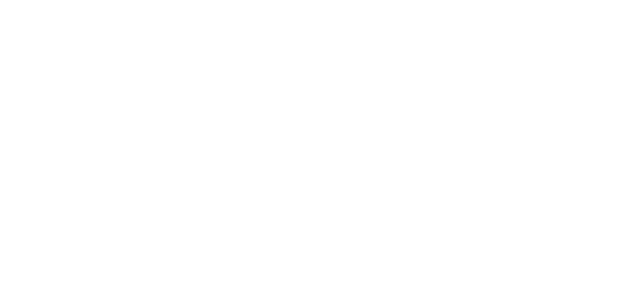
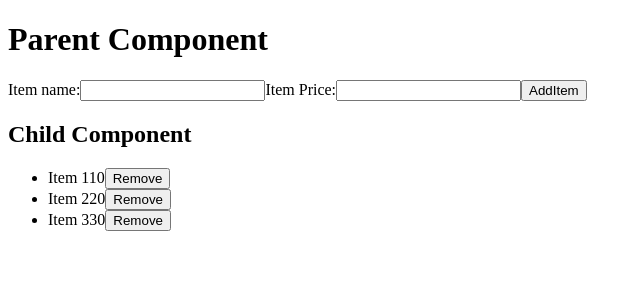
Before and after one commit to acciojob/lift-state-up-4-kamrankhan0001, a React app: page / in a window 1280 px wide. Shown: the top 300 px of the page, without its empty margins (0-642 px from the left). Built offline with nearby package versions, Linux system fonts and the light colour scheme.

Commit message:
submitting code-Thu Jul 13 2023 23:17:27 GMT+0530 (India Standard Time)

```diff
--- a/src/components/App.js
+++ b/src/components/App.js
@@ -1,13 +1,63 @@
 
-import React from "react";
+import React, { useState } from "react";
 import './../styles/App.css';
 
-const App = () => {
+//import React, { useState } from "react";
+
+// Child component to display the list of items
+const ChildComponent = ({ cartItems, removeItem }) => {
   return (
-    <div>
-        {/* Do not remove the main div */}
+    <div className="child">
+
+
+      <h2>Child Component</h2>
+      <ul>
+        {cartItems.map((item, index) => (
+          <li key={index}>
+            <span id="itemName">{item.name}</span>
+            <span id="itemPrice">{item.price}</span>
+            <button onClick={() => removeItem(index)}>Remove</button>
+
+          </li>
+        ))}
+      </ul>
     </div>
-  )
-}
+  );
+};
 
-export default App
+// Parent component
+const ParentComponent = () => {
+  const [cartItems, setCartItems] = useState([
+    { name: "Item 1", price: 10 },
+    { name: "Item 2", price: 20 },
+    { name: "Item 3", price: 30 }
+  ]);
+
+  // Function to remove an item from cart
+  const removeItem = (index) => {
+    const updatedCartItems = [...cartItems];
+    updatedCartItems.splice(index, 1);
+    setCartItems(updatedCartItems);
+  };
+
+
+  const addItem = (index) => {
+    const updatedCartItems = [...cartItems];
+    updatedCartItems.splice(index, 1);
+    setCartItems(updatedCartItems);
+  };
+
+  return (
+    <div className="parent">
+      <h1>Parent Component</h1>
+      <label>Item name:</label>
+      <input type="text"></input>
+      <label>Item Price:</label>
+      <input type="number"></input>
+       <button onClick={() => addItem(index)}>AddItem</button>
+      <ChildComponent cartItems={cartItems} removeItem={removeItem} />
+    </div>
+  );
+};
+
+export default ParentComponent;
```
